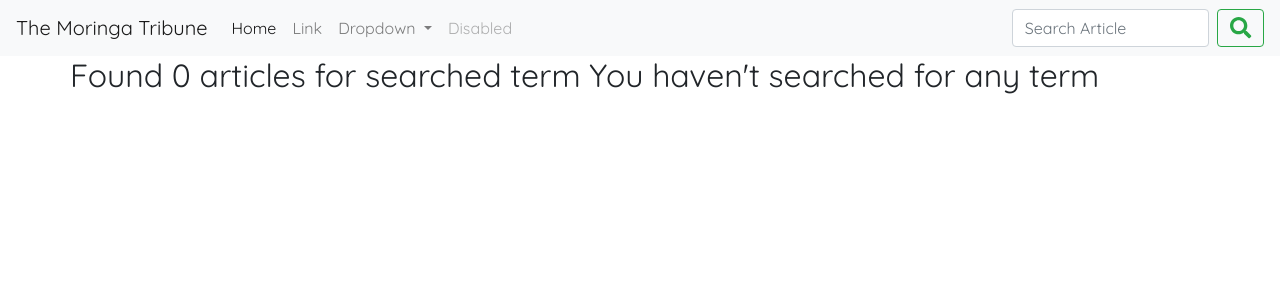
After one commit to SamNgigi/Tribune, a Django app: page /search/ in a window 1280 px wide. The commit adds this page. Shown: the top 300 px of the page. Run offline with Django 3.2, Linux system fonts and the light colour scheme; some libraries are stand-ins or nearby versions.

Commit message:
Added font awesome. Added search functionality

```diff
--- a/news/templates/all-news/base.html
+++ b/news/templates/all-news/base.html
@@ -21,6 +21,7 @@
       <!-- pooper -->
       <script src="https://cdnjs.cloudflare.com/ajax/libs/popper.js/1.13.0/popper.min.js"></script>
       {% bootstrap_javascript %}
+      <script defer src="https://use.fontawesome.com/releases/v5.0.6/js/all.js"></script>
     {% endblock %}
   </head>
   <body>
--- /dev/null
+++ b/news/templates/all-news/search.html
@@ -0,0 +1,20 @@
+{% extends 'all-news/base.html' %} {% block content %}
+<div class="container">
+  <div class="row">
+    {% if articles %}
+    <h2>Found {{articles|length}} of searched term {{message}}</h2>
+    {% else %}
+    <h2>Found 0 articles for searched term {{message}}</h2>
+    {% endif %}
+  </div>
+  <div class="row">
+    {% if articles %}
+    {% for article in articles %}
+    <div class="col-sm-6 col-md-3">
+      <h1>{{article.title}}</h1>
+    </div>
+    {% endfor %}
+    {% endif %}
+  </div>
+</div>
+{% endblock %}
--- a/news/templates/navbar.html
+++ b/news/templates/navbar.html
@@ -27,9 +27,9 @@
         <a class="nav-link disabled" href="#">Disabled</a>
       </li>
     </ul>
-    <form class="form-inline my-2 my-lg-0">
-      <input class="form-control mr-sm-2" type="search" placeholder="Search" aria-label="Search">
-      <button class="btn btn-outline-success my-2 my-sm-0" type="submit">Search</button>
+    <form class="form-inline my-2 my-lg-0" role="search" action="{%url 'search_results'%}">
+      <input class="form-control mr-sm-2" type="search" placeholder="Search Article" name="article" aria-label="Search">
+      <button class="btn btn-outline-success my-2 my-sm-0" type="submit"><i class="fas fa-search fa-lg"></i></button>
     </form>
   </div>
 </nav>
--- a/news/urls.py
+++ b/news/urls.py
@@ -38,6 +38,8 @@ urlpatterns = [
     url(r'^$', views.news_today, name='newsToday'),
     url(r'^archives/(\d{4}-\d{2}-\d{2})/$',
         views.past_days_news, name='pastNews'),
+    url(r'^search/',
+        views.search_results, name='search_results'),
 ]
 
 """
--- a/news/views.py
+++ b/news/views.py
@@ -42,30 +42,6 @@ def news_today(request):
 
 
 """
-Below view function to know which day of the week it is.
-"""
-
-
-def convert_dates(dates):
-    """
-    Function that gets the week-day number for the date.
-    I think the day_number returns a number between 0 and 6
-    corresponding to the day of the week
-
-    Got and IndexError (list index out of range) because i didn't
-    have Saturday and Sunday in my days list.
-    """
-    day_number = dt.date.weekday(dates)
-    days = ["Monday", "Tuesday", "Wednesday",
-            "Thursday", "Friday", "Saturday", "Sunday"]
-
-    # Returning the actual day of the week
-    day = days[day_number]
-
-    return day
-
-
-"""
 Below we define the view function to display news from a past date.
 """
 
@@ -84,3 +60,31 @@ def past_days_news(request, past_date):
         return redirect(news_today)
 
     return render(request, 'all-news/past-news.html', {"date": date})
+
+
+def search_results(request):
+    """
+    This function defines our search results view.
+
+    We first check if the article query exists in our request.GET object
+    and then check if it has a value.
+
+    We then get the search term using the get method called on the
+    request.GET object.
+
+    Next we call the search_by_title method class method we created in
+    our models and pass in the user input.
+
+    We then render a HTML template and pass in the list of articles found
+    by our method and the search_term itself
+    """
+    if 'article' in request.GET and request.GET["article"]:
+        search_term = request.GET.get("article")
+        searched_articles = Article.search_by_title(search_term)
+        message = f"{search_term}"
+
+        return render(request, 'all-news/search.html',
+                      {"message": message, "articles": searched_articles})
+    else:
+        message = "You haven't searched for any term"
+        return render(request, 'all-news/search.html', {"message": message})
```
Also changed, not shown: news/models.py (+17 -0 lines).
